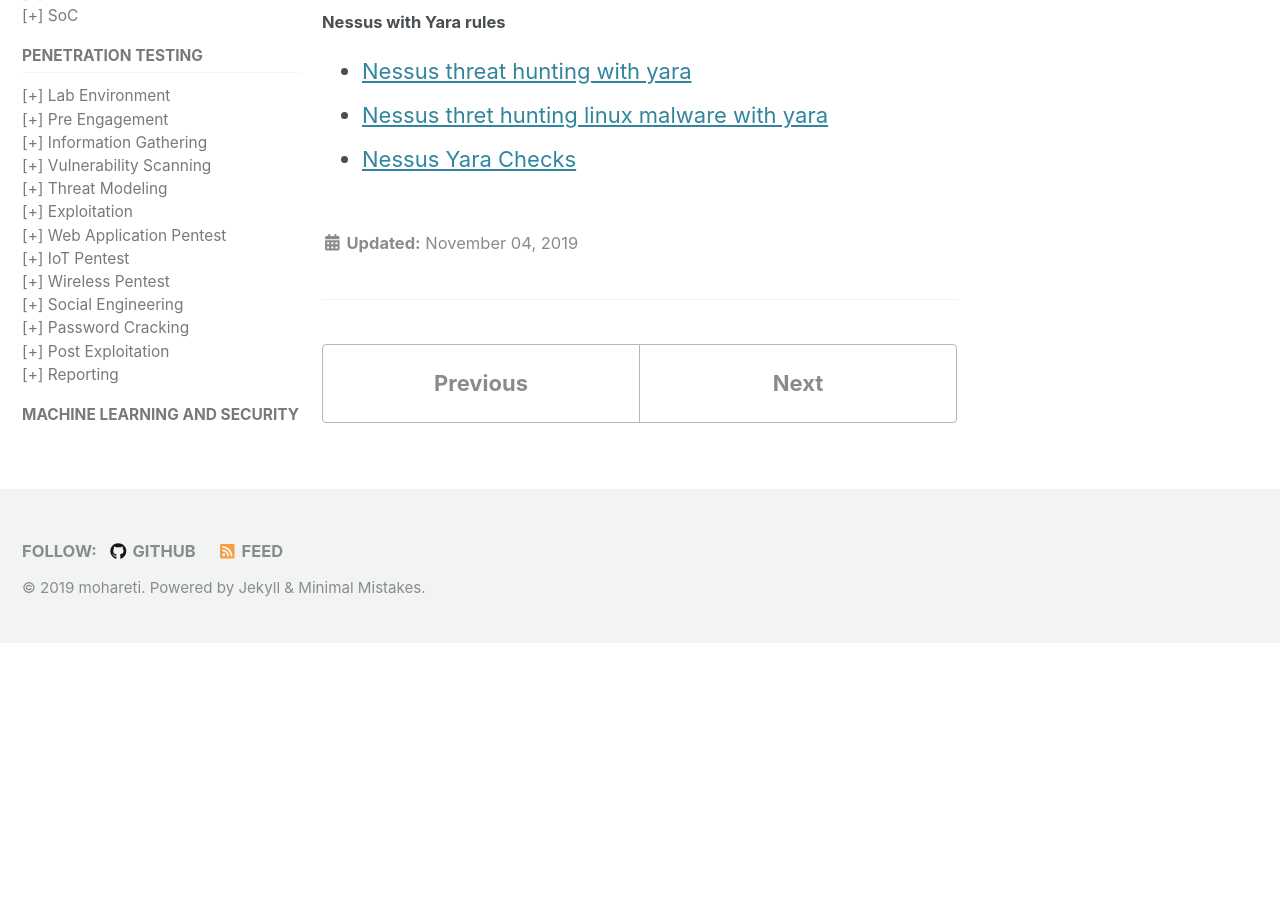
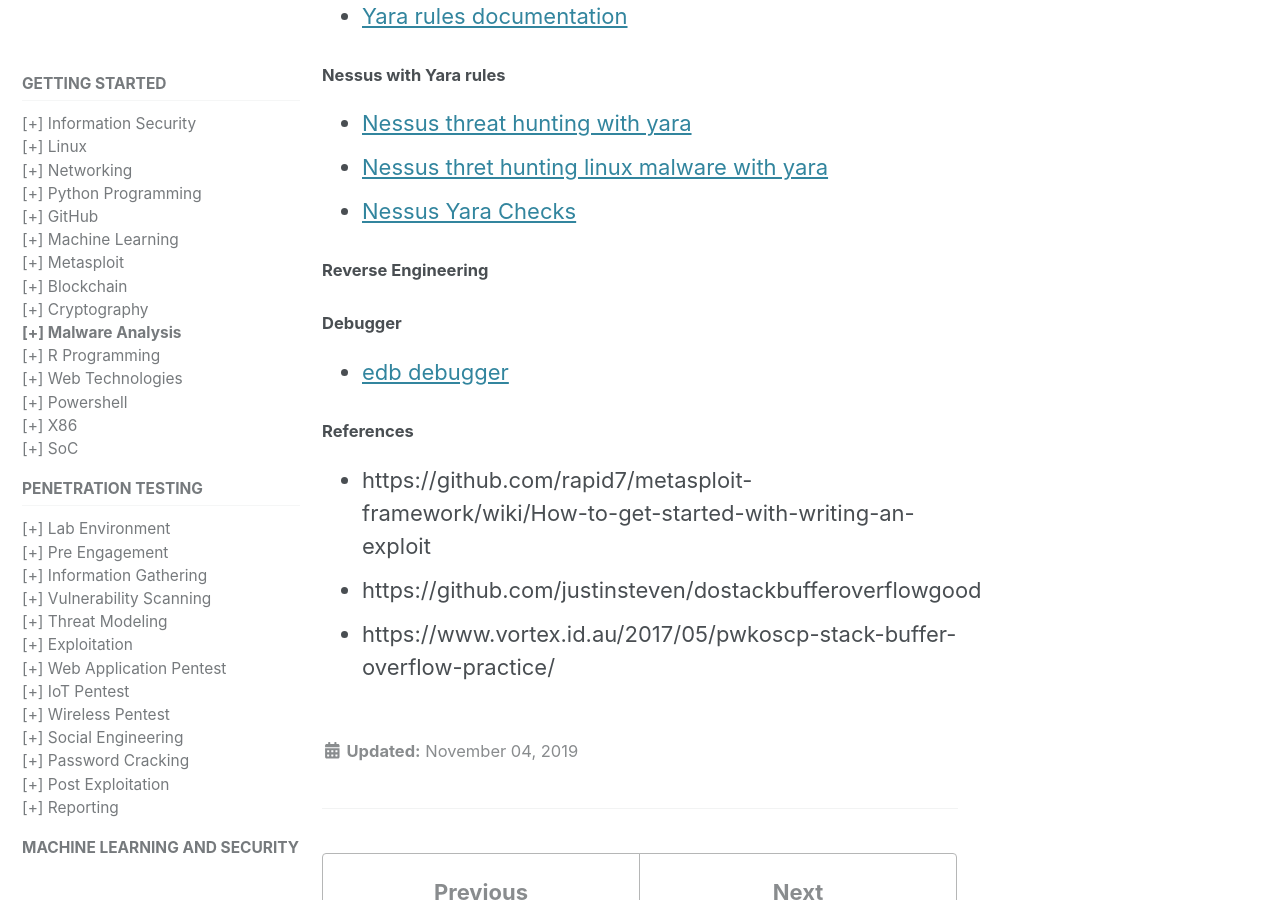
Before and after one commit to mohareti/cyberlab, a Jekyll site: the page built from _docs/10_Malware_Analysis.md, in a window 1280 px wide and 900 px high, scrolled down 1417 px. Built offline with Jekyll 4.4.1, drawn with Linux system fonts in a browser that asks for light colours; cached includes are drawn as plain includes; nearby versions of some CDN libraries; before the commit the page ends 2061 px from its top, so only the background shows below that; some of the changed text lies outside the part shown.

Commit message:
Update 10_Malware_Analysis.md

```diff
--- a/_docs/10_Malware_Analysis.md
+++ b/_docs/10_Malware_Analysis.md
@@ -37,3 +39,12 @@ toc: true
 - [Nessus threat hunting with yara](https://www.tenable.com/blog/threat-hunting-with-yara-and-nessus)
 - [Nessus thret hunting linux malware with yara](https://www.tenable.com/blog/hunting-linux-malware-with-yara)
 - [Nessus Yara Checks](https://community.tenable.com/s/article/Supported-Yara-Checks)
+
+#### Reverse Engineering
+#### Debugger
+- [edb debugger](https://github.com/eteran/edb-debugger)
+
+#### References
+- https://github.com/rapid7/metasploit-framework/wiki/How-to-get-started-with-writing-an-exploit
+- https://github.com/justinsteven/dostackbufferoverflowgood
+- https://www.vortex.id.au/2017/05/pwkoscp-stack-buffer-overflow-practice/
```
Also changed, not shown: other parts of _docs/10_Malware_Analysis.md (+2 -0 lines).
